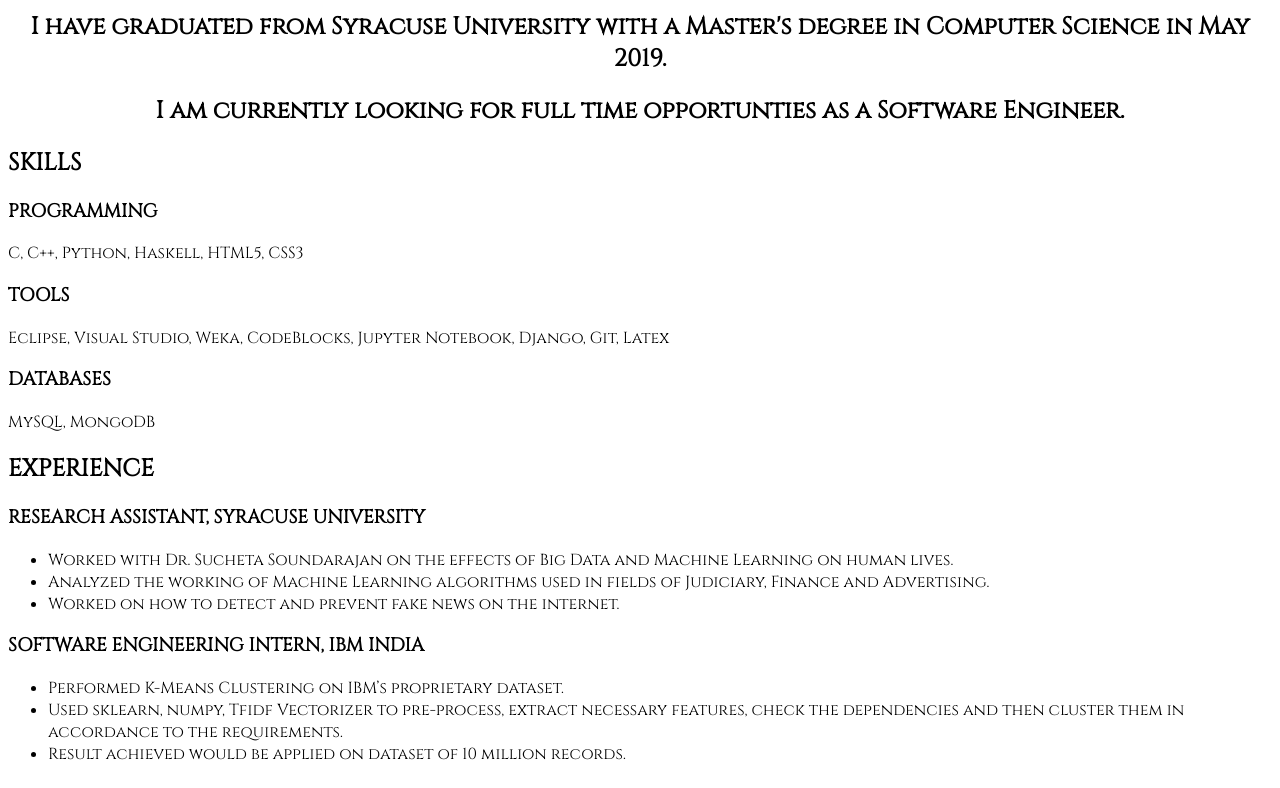
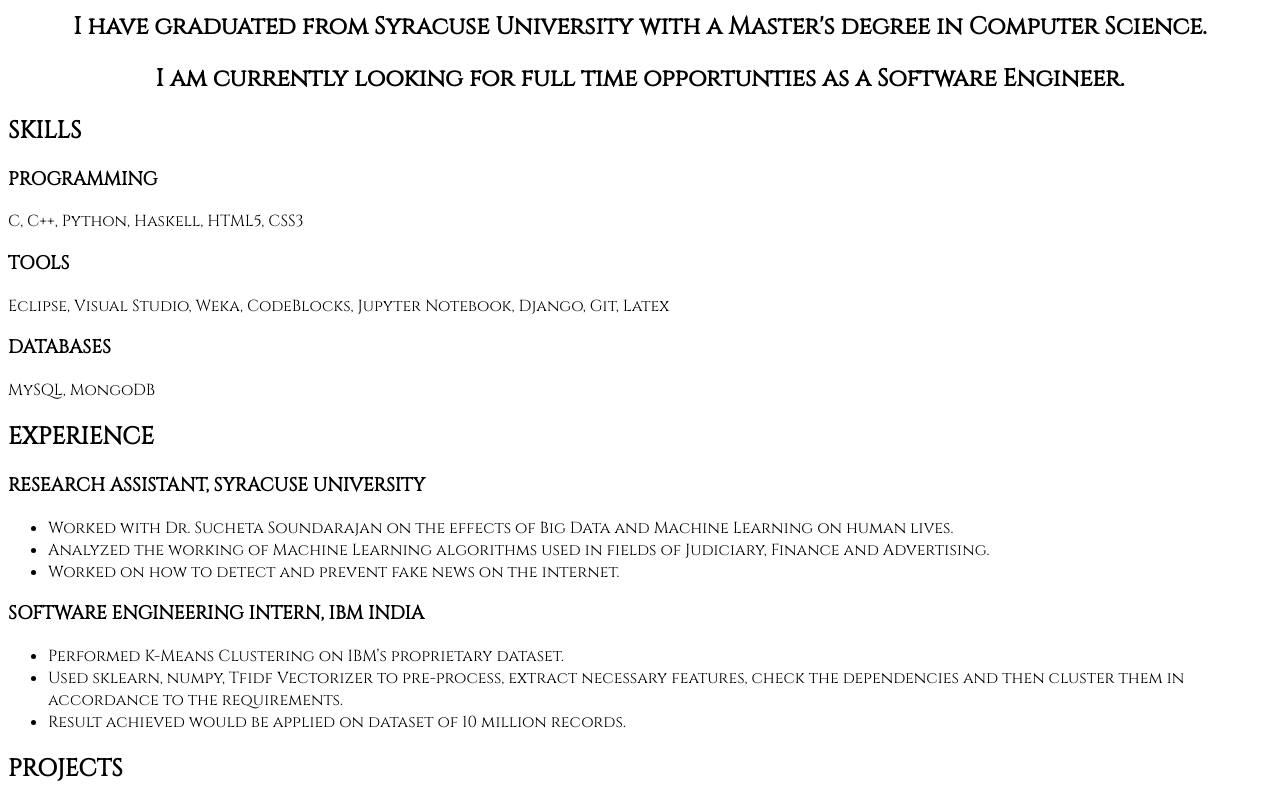
Before and after one commit to saurabh96/saurabh96.github.io, a plain HTML site: page index.html in a window 1280 px wide. Shown: the part 78-866 px from the top of the page. Drawn offline with Linux system fonts and the light colour scheme.

Commit message:
Update index.html

```diff
--- a/index.html
+++ b/index.html
@@ -11,7 +11,7 @@ Saurabh Pohnerkar
 <body>
 <center>
 <h1>Saurabh Pohnerkar</h1>
-<h2>I have graduated from Syracuse University with a Master's degree in Computer Science in May 2019. </h2>
+<h2>I have graduated from Syracuse University with a Master's degree in Computer Science. </h2>
 <h2>I am currently looking for full time opportunties as a Software Engineer. </h2>
 </center>
 <div align="left">
```
